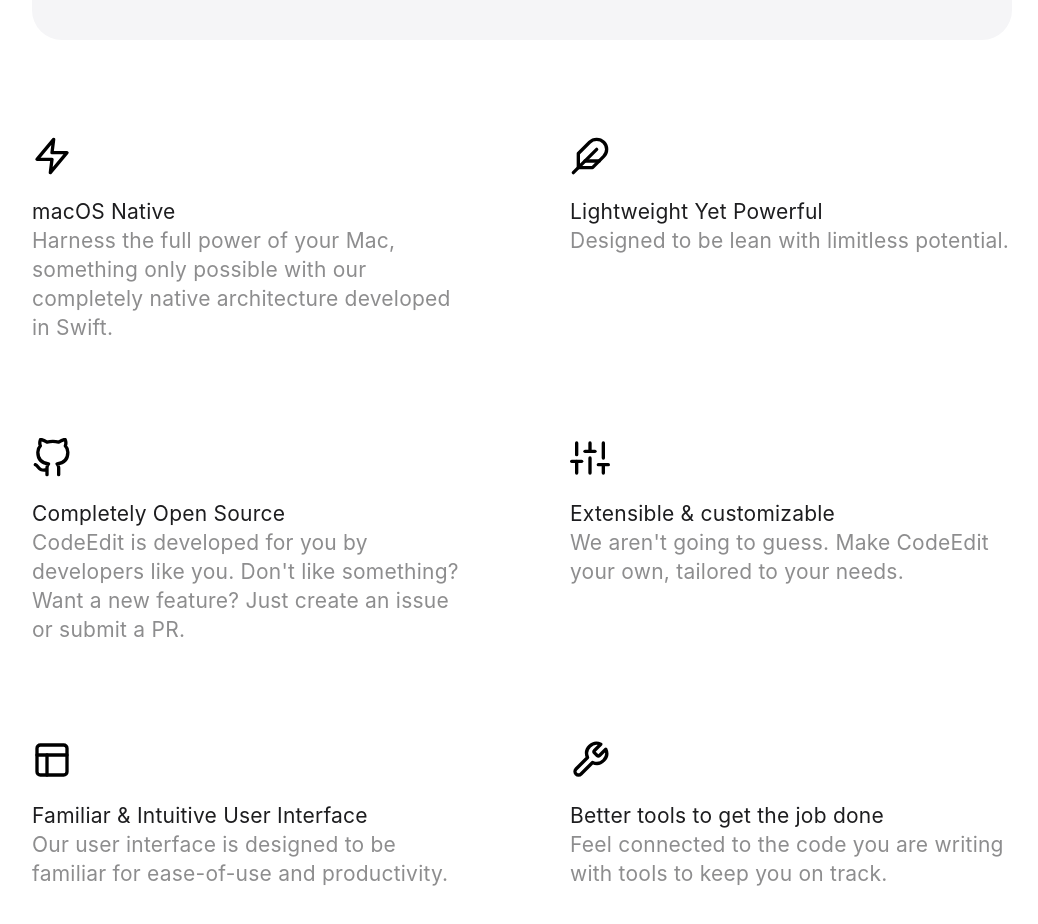
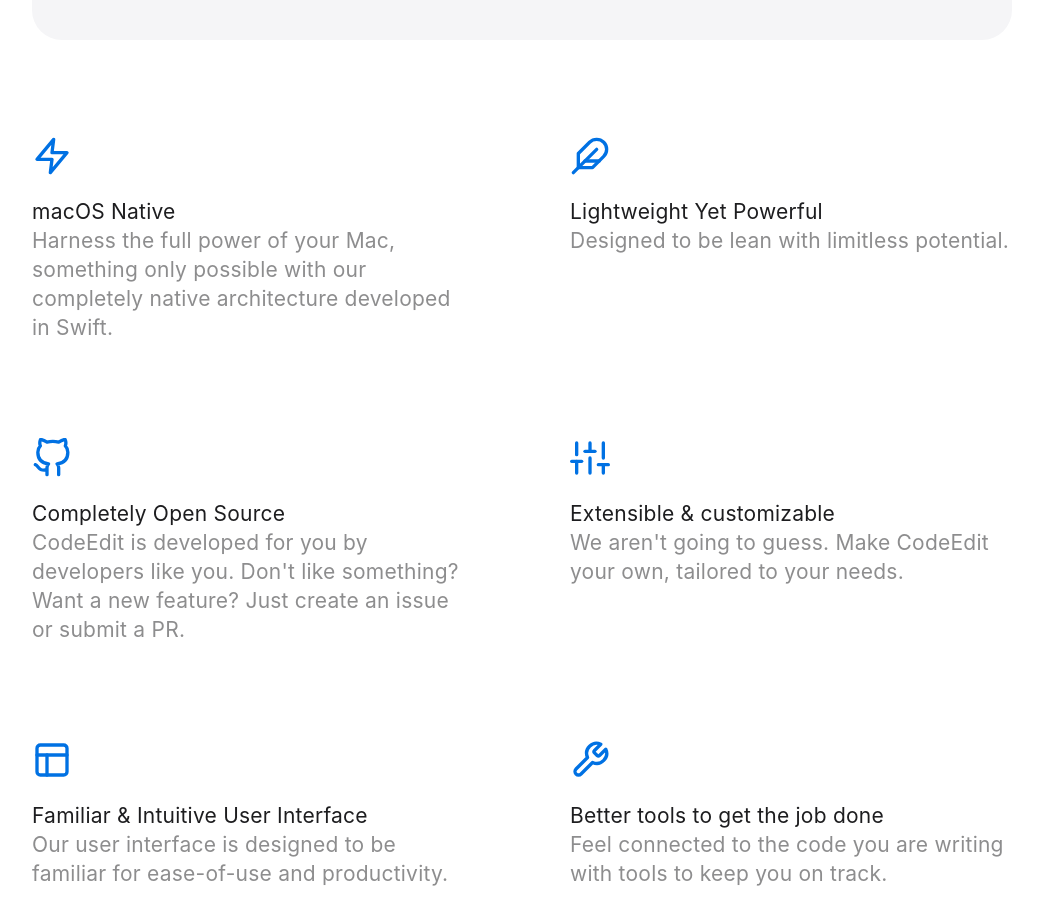
Before and after one commit to CodeEditApp/codeedit.app, a Next.js app: page / in a window 1280 px wide. Shown: the part 1840-2764 px from the top of the page, without its empty margins (118-1156 px from the left). Built offline with nearby package versions, Linux system fonts and the light colour scheme.

Commit message:
Change icon color to blue

```diff
--- a/components/pages/home/sections/IntroFeaturesSection.jsx
+++ b/components/pages/home/sections/IntroFeaturesSection.jsx
@@ -9,6 +9,7 @@
   const { breakpoint } = useSite();
 
   const gap = useMemo(() => breakpoint === 'xs' ? 24 : 40, [breakpoint])
+  const blueColor = "#0071e3"
 
   return (
     <Section contained gutterBottom={20} variant="secondary">
@@ -25,7 +26,7 @@
         </GridItem>
         <GridItem>
           <Stack>
-            <Zap size={gap} />
+            <Zap size={gap} color={blueColor}/>
             <Typography variant="intro" gutterTop>macOS Native</Typography>
             <Typography variant="intro" style={{ opacity: .5 }}>
               Harness the full power of your Mac, something only possible with our completely native architecture developed in Swift.
@@ -34,7 +35,7 @@
         </GridItem>
         <GridItem>
           <Stack>
-            <Feather size={gap} />
+            <Feather size={gap} color={blueColor} />
             <Typography variant="intro" gutterTop>
               Lightweight Yet Powerful
             </Typography>
@@ -45,7 +46,7 @@
         </GridItem>
         <GridItem>
           <Stack>
-            <GitHub size={gap} />
+            <GitHub size={gap} color={blueColor} />
             <Typography variant="intro" gutterTop>
               Completely Open Source
             </Typography>
@@ -56,7 +57,7 @@
         </GridItem>
         <GridItem>
           <Stack>
-            <Sliders size={gap} />
+            <Sliders size={gap} color={blueColor} />
             <Typography variant="intro" gutterTop>
               Extensible & customizable
             </Typography>
@@ -68,7 +69,7 @@
         </GridItem>
         <GridItem>
           <Stack>
-            <Layout size={gap} />
+            <Layout size={gap} color={blueColor} />
             <Typography variant="intro" gutterTop>
               Familiar &amp; Intuitive User Interface
             </Typography>
@@ -79,7 +80,7 @@
         </GridItem>
         <GridItem>
           <Stack>
-            <Tool size={gap} />
+            <Tool size={gap} color={blueColor} />
             <Typography variant="intro" gutterTop>
               Better tools to get the job done
             </Typography>
```
